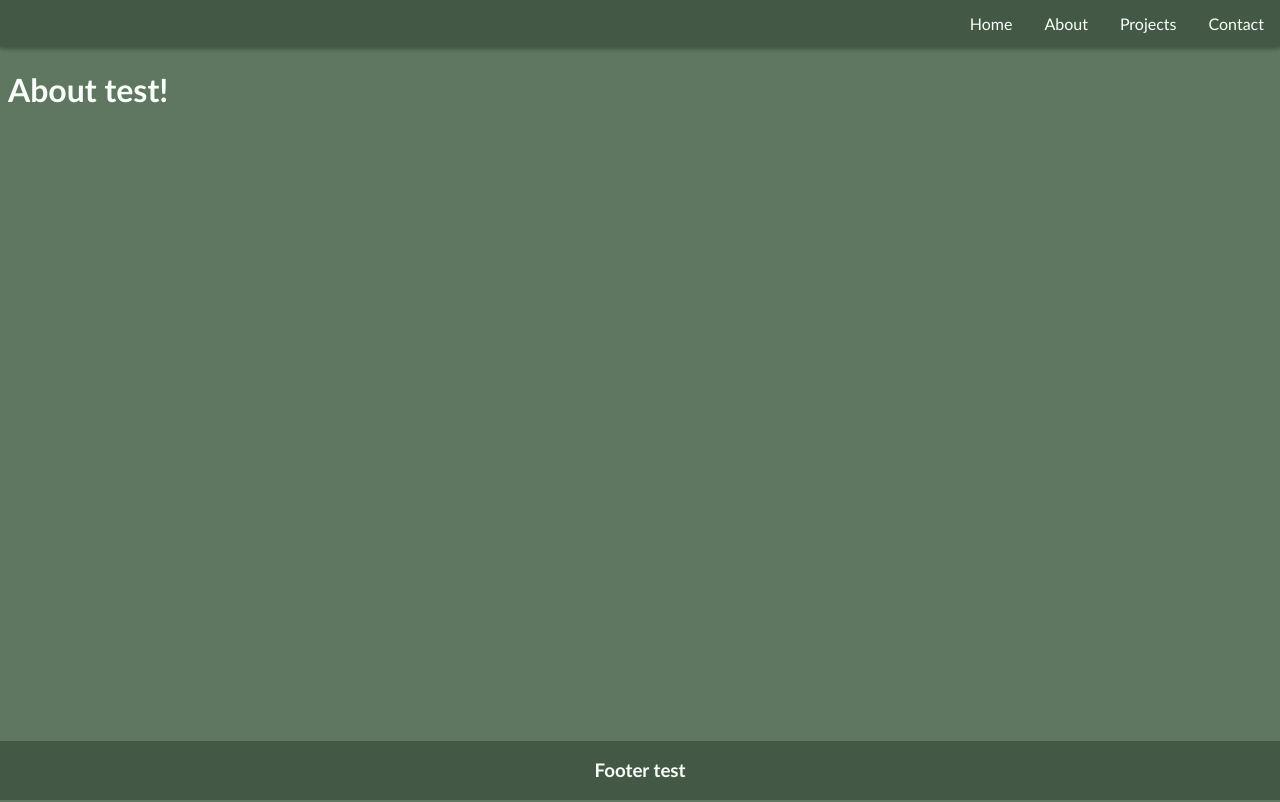
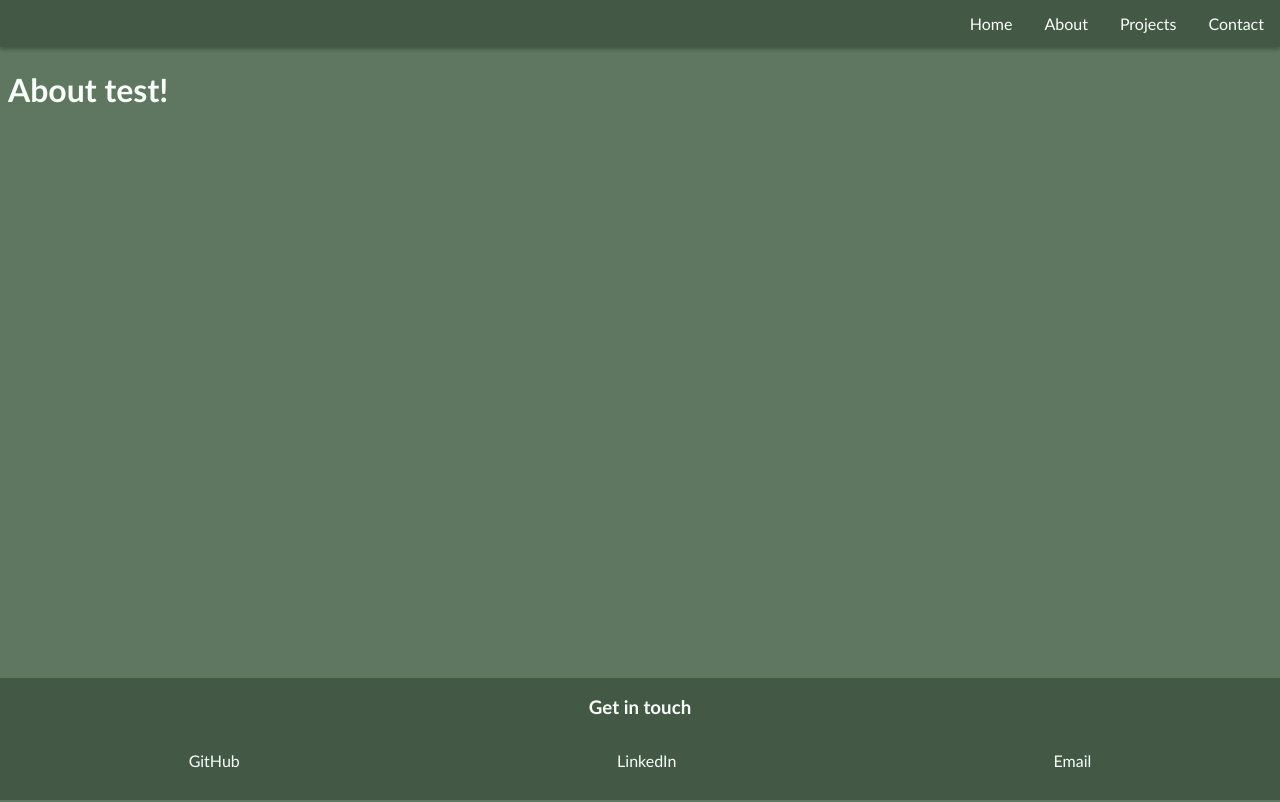
Before and after one commit to hollrosey/holly-massey-portfolio, a Next.js app: page /AboutMe in a window 1280 px wide. Built offline with nearby package versions, Linux system fonts and the light colour scheme.

Commit message:
added footer links (temporary before icons)

```diff
--- a/app/_components/Footer.css
+++ b/app/_components/Footer.css
@@ -11,3 +11,49 @@ footer {
 h3 {
   background-color: var(--navbar-colour);
 }
+
+footer ul {
+  list-style: none;
+  display: flex;
+  flex-direction: row;
+  justify-content: space-around;
+  align-items: center;
+
+  padding: 0;
+  background-color: var(--navbar-colour);
+  width: 100%;
+}
+
+.underline-style a:after {
+  position: absolute;
+  bottom: 0;
+  left: 0;
+  right: 0;
+  margin: auto;
+  width: 0%;
+  content: ".";
+  color: transparent;
+  height: 1px;
+}
+
+.underline-style a:hover:after {
+  width: 100%;
+}
+
+footer li {
+  float: right;
+}
+
+.footerLink {
+  background-color: var(--navbar-colour);
+  color: var(--main-font-color);
+  display: block;
+  padding: 14px 16px;
+  text-decoration: none;
+}
+
+.footerLink,
+.footerLink:after,
+.footerLink:before {
+  transition: all 0.5s;
+}
--- a/app/_components/Footer.tsx
+++ b/app/_components/Footer.tsx
@@ -5,7 +5,18 @@ import "./Footer.css";
 const Footer: React.FC = () => {
   return (
     <footer>
-        <h3>Footer test</h3>
+        <h3>Get in touch</h3>
+        <ul className="underline-style">
+          <li>
+            <Link className="footerLink" href="https://github.com/hollrosey" target="_blank">GitHub</Link>
+          </li>
+          <li>
+            <Link className="footerLink" href="https://linkedin.com/in/holly-massey-6114a92a6" target="_blank">LinkedIn</Link>
+            </li>
+            <li>
+              <Link className="footerLink" href="mailto:hollyrmassey@yahoo.co.uk" target="_blank">Email</Link>
+            </li>
+        </ul>
     </footer>
   );
 }
--- a/app/layout.tsx
+++ b/app/layout.tsx
@@ -1,6 +1,6 @@
 import type { Metadata } from "next";
-import React from 'react';
-import Head from 'next/head';
+import React from "react";
+import Head from "next/head";
 import "./globals.css";
 import Navbar from "./_components/Navbar";
 import Footer from "./_components/Footer";
@@ -11,12 +11,11 @@ export const metadata: Metadata = {
 };
 
 const navLinks = [
-  { name: "Contact", location: "/ContactForm"},
-  { name: "Projects", location: "/Projects"},
-  { name: "About", location: "/AboutMe"},
-  { name: "Home", location: "/"}
-
-]
+  { name: "Contact", location: "/ContactForm" },
+  { name: "Projects", location: "/Projects" },
+  { name: "About", location: "/AboutMe" },
+  { name: "Home", location: "/" },
+];
 
 export default function RootLayout({
   children,
@@ -26,6 +25,12 @@ export default function RootLayout({
   return (
     <>
       <html lang="en">
+        <Head>
+          <link
+            rel="stylesheet"
+            href="https://cdnjs.cloudflare.com/ajax/libs/font-awesome/4.7.0/css/font-awesome.min.css"
+          />
+        </Head>
         <body>
           <main>
             <Navbar links={navLinks} />
```
Lines whose indentation alone changed are shown as unchanged.
